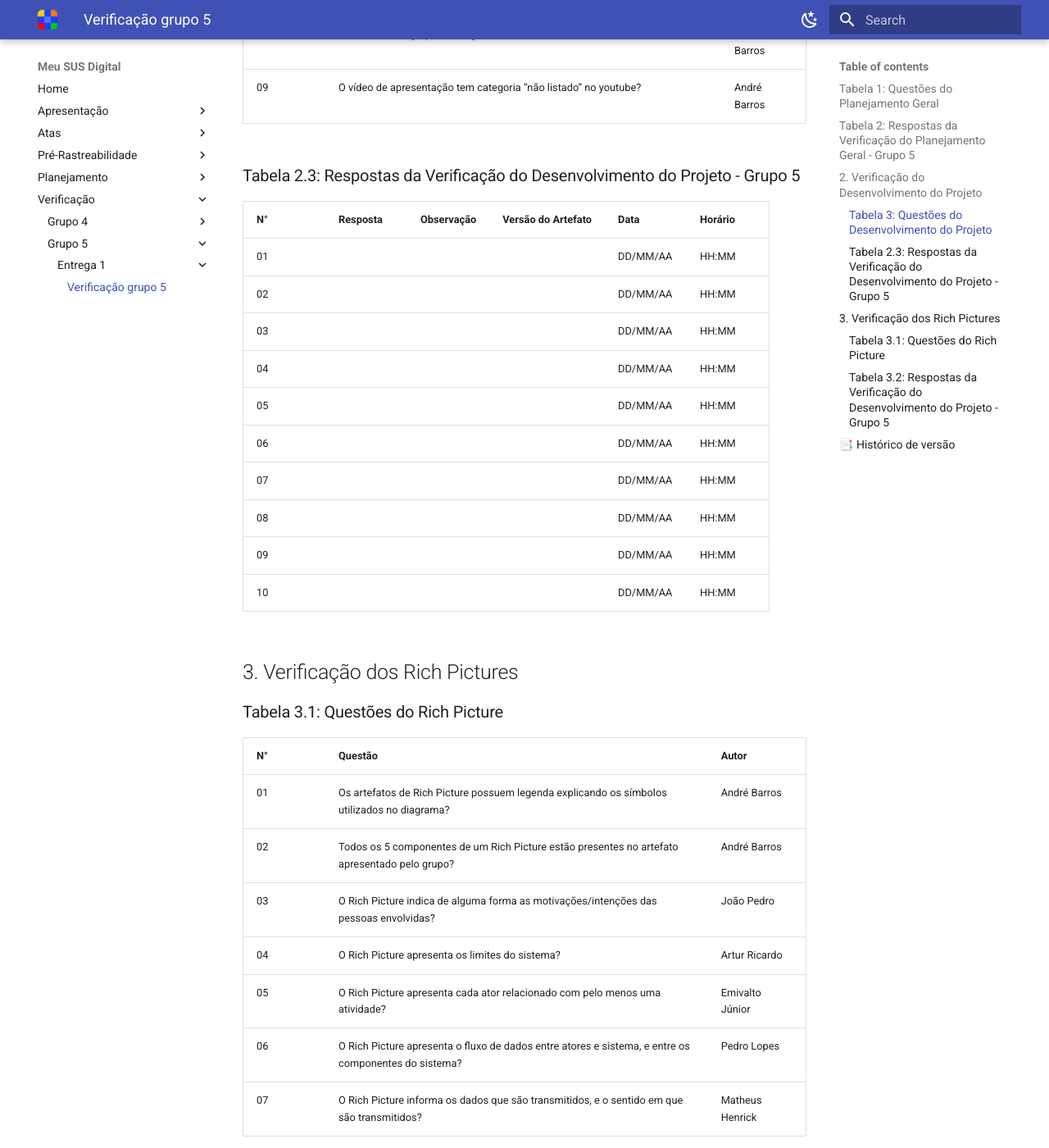
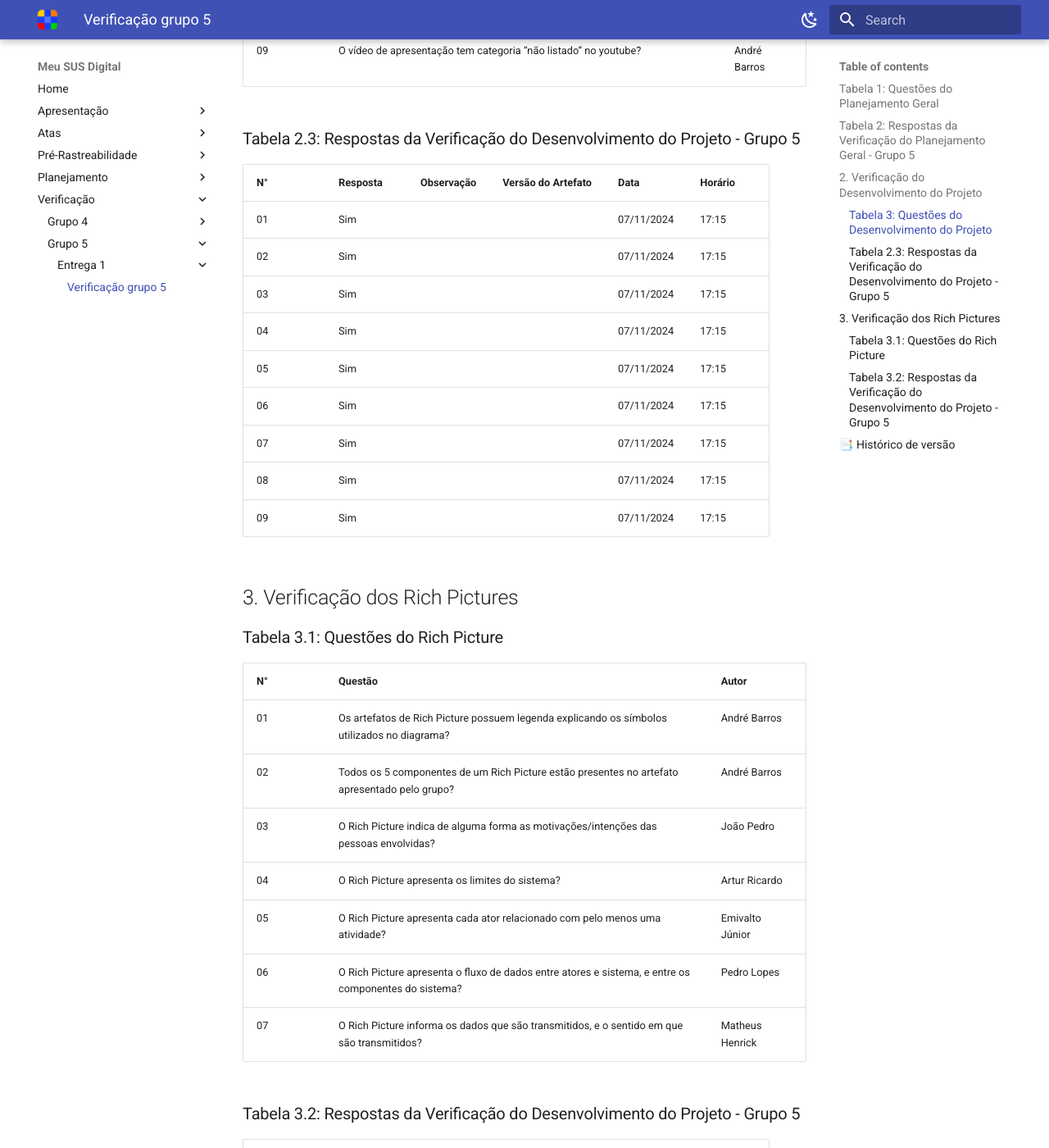
Before and after one commit to Requisitos-de-Software/2024.2-MeuSUSDigital, an MkDocs documentation site: the page built from docs/verificacao/grupo5/entrega1/entrega1g5.md, in a window 1280 px wide and 1400 px high, scrolled down 1899 px. Shown: the whole window at 82% size. Built offline with MkDocs 1.6.1 and Material for MkDocs 9.7.7, drawn with Linux system fonts in a browser that asks for light colours; some of the changed text lies outside the part shown.

Commit message:
Respondendo lista verificacao entrega1g5.md

```diff
--- a/docs/verificacao/grupo5/entrega1/entrega1g5.md
+++ b/docs/verificacao/grupo5/entrega1/entrega1g5.md
@@ -18,14 +18,14 @@
 
 | N° | Resposta | Observação | Versão do Artefato | Data | Horário |
 |----|----------|------------|--------------------|------|---------|
-| 01 |  |  |  | DD/MM/AA | HH:MM |
-| 02 |  |  |  | DD/MM/AA | HH:MM |
-| 03 |  |  |  | DD/MM/AA | HH:MM |
-| 04 |  |  |  | DD/MM/AA | HH:MM |
-| 05 |  |  |  | DD/MM/AA | HH:MM |
-| 06 |  |  |  | DD/MM/AA | HH:MM |
-| 07 |  |  |  | DD/MM/AA | HH:MM |
-| 08 |  |  |  | DD/MM/AA | HH:MM |
+| 01 | Sim |  |  | 07/11/2024 | 17:15 |
+| 02 | Sim |  |  | 07/11/2024 | 17:15 |
+| 03 | Sim |  |  | 07/11/2024 | 17:15 |
+| 04 | Sim |  |  | 07/11/2024 | 17:15 |
+| 05 | Sim |  |  | 07/11/2024 | 17:15 |
+| 06 | Sim |  |  | 07/11/2024 | 17:15 |
+| 07 | Sim |  |  | 07/11/2024 | 17:15 |
+
 
 
 ## 2. Verificação do Desenvolvimento do Projeto
@@ -49,17 +49,15 @@
 
 | N° | Resposta | Observação | Versão do Artefato | Data | Horário |
 |----|----------|------------|--------------------|------|---------|
-| 01 |  |  |  | DD/MM/AA | HH:MM |
-| 02 |  |  |  | DD/MM/AA | HH:MM |
-| 03 |  |  |  | DD/MM/AA | HH:MM |
-| 04 |  |  |  | DD/MM/AA | HH:MM |
-| 05 |  |  |  | DD/MM/AA | HH:MM |
-| 06 |  |  |  | DD/MM/AA | HH:MM |
-| 07 |  |  |  | DD/MM/AA | HH:MM |
-| 08 |  |  |  | DD/MM/AA | HH:MM |
-| 09 |  |  |  | DD/MM/AA | HH:MM |
-| 10 |  |  |  | DD/MM/AA | HH:MM |
-
+| 01 | Sim |  |  | 07/11/2024 | 17:15 |
+| 02 | Sim |  |  | 07/11/2024 | 17:15 |
+| 03 | Sim |  |  | 07/11/2024 | 17:15 |
+| 04 | Sim |  |  | 07/11/2024 | 17:15 |
+| 05 | Sim |  |  | 07/11/2024 | 17:15 |
+| 06 | Sim |  |  | 07/11/2024 | 17:15 |
+| 07 | Sim |  |  | 07/11/2024 | 17:15 |
+| 08 | Sim |  |  | 07/11/2024 | 17:15 |
+| 09 | Sim |  |  | 07/11/2024 | 17:15 |
 
 ## 3. Verificação dos Rich Pictures
 
@@ -79,13 +77,13 @@
 
 | N° | Resposta | Observação | Versão do Artefato | Data | Horário |
 |----|----------|------------|--------------------|------|---------|
-| 01 |  |  |  | DD/MM/AA | HH:MM |
-| 02 |  |  |  | DD/MM/AA | HH:MM |
-| 03 |  |  |  | DD/MM/AA | HH:MM |
-| 04 |  |  |  | DD/MM/AA | HH:MM |
-| 05 |  |  |  | DD/MM/AA | HH:MM |
-| 06 |  |  |  | DD/MM/AA | HH:MM |
-| 07 |  |  |  | DD/MM/AA | HH:MM |
+| 01 | Sim |  |  | 07/11/2024 | 17:15 |
+| 02 | Sim |  |  | 07/11/2024 | 17:15 |
+| 03 | Sim |  |  | 07/11/2024 | 17:15 |
+| 04 | Sim |  |  | 07/11/2024 | 17:15 |
+| 05 | Sim |  |  | 07/11/2024 | 17:15 |
+| 06 | Sim |  |  | 07/11/2024 | 17:15 |
+| 07 | Sim |  |  | 07/11/2024 | 17:15 |
 
 ## 📑 Histórico de versão
 | Versão |          Descrição              |     Autor      |      Data      |   Revisor     |    Data de revisão    |
```
